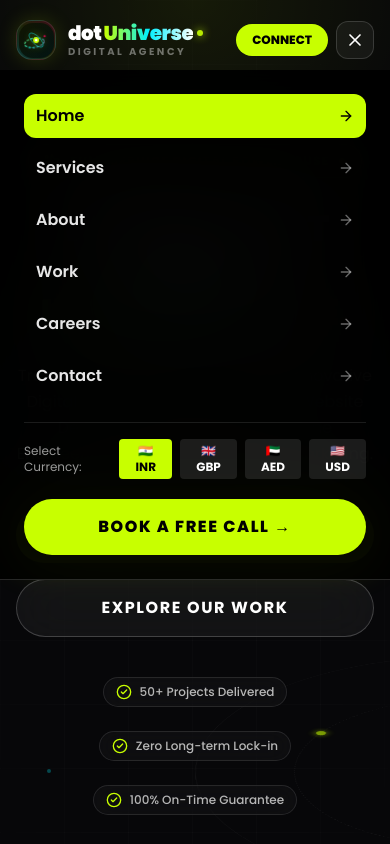
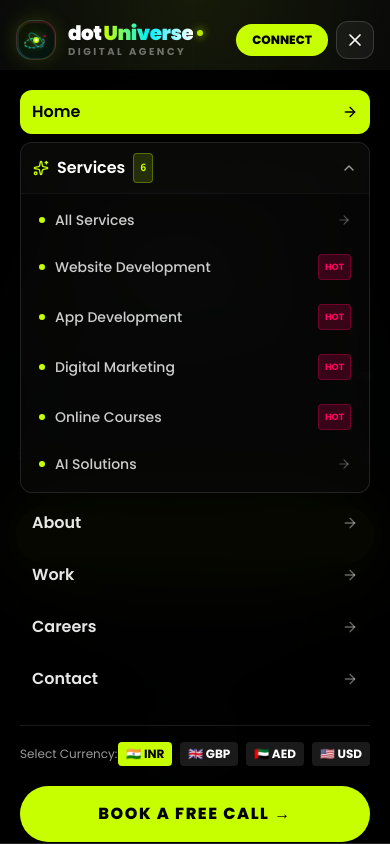
Before and after one commit to Preetabh/dotUniverse, a React (Vite) app in the folder frontend/: page / in a window 390 px wide. Both pictures are taken after a click on the button 355 px from the left and 40 px from the top of the page. Shown: the top 844 px of the page. Built offline with nearby package versions, Linux system fonts and the light colour scheme.

Commit message:
Add expandable Services subpages menu to mobile drawer

```diff
--- a/frontend/src/components/Navbar/Navbar.tsx
+++ b/frontend/src/components/Navbar/Navbar.tsx
@@ -12,6 +12,7 @@ interface NavbarProps {
 export const Navbar: React.FC<NavbarProps> = ({ currentCurrency, onCurrencyChange }) => {
   const [scrolled, setScrolled] = useState(false);
   const [mobileMenuOpen, setMobileMenuOpen] = useState(false);
+  const [mobileServicesOpen, setMobileServicesOpen] = useState(true);
   const [servicesDropdownOpen, setServicesDropdownOpen] = useState(false);
   const [countryDropdownOpen, setCountryDropdownOpen] = useState(false);
   const [currentPath, setCurrentPath] = useState(() => {
@@ -292,10 +293,67 @@ export const Navbar: React.FC<NavbarProps> = ({ currentCurrency, onCurrencyChang
 
       {/* Mobile Drawer */}
       {mobileMenuOpen && (
-        <div className="md:hidden fixed inset-x-0 top-[70px] bg-black/95 backdrop-blur-2xl border-b border-white/15 p-6 animate-in slide-in-from-top duration-300">
+        <div className="md:hidden fixed inset-x-0 top-[70px] bg-black/95 backdrop-blur-2xl border-b border-white/15 p-5 animate-in slide-in-from-top duration-300 max-h-[calc(100vh-70px)] overflow-y-auto z-50">
           <div className="flex flex-col gap-2">
             {NAV_LINKS.map((link) => {
-              const active = isLinkActive(link.href, !!link.dropdown);
+              if (link.dropdown) {
+                return (
+                  <div key={link.name} className="flex flex-col rounded-xl overflow-hidden border border-white/10 bg-white/[0.03]">
+                    <button
+                      type="button"
+                      onClick={() => setMobileServicesOpen(!mobileServicesOpen)}
+                      className="text-base font-semibold py-2.5 px-3 flex items-center justify-between text-white hover:text-[#c8ff00] transition-colors cursor-pointer w-full text-left"
+                    >
+                      <span className="flex items-center gap-2">
+                        <Sparkles className="w-4 h-4 text-[#c8ff00]" />
+                        <span>{link.name}</span>
+                        <span className="text-[10px] font-mono px-1.5 py-0.5 rounded bg-[#c8ff00]/15 text-[#c8ff00] border border-[#c8ff00]/30 font-bold">
+                          {link.dropdown.length}
+                        </span>
+                      </span>
+                      <ChevronDown
+                        className={`w-4 h-4 text-white/60 transition-transform duration-200 ${
+                          mobileServicesOpen ? 'rotate-180 text-[#c8ff00]' : ''
+                        }`}
+                      />
+                    </button>
+
+                    {mobileServicesOpen && (
+                      <div className="flex flex-col gap-1 pb-2 px-2 border-t border-white/5 pt-1.5 bg-black/40">
+                        {link.dropdown.map((subItem) => {
+                          const isSubItemActive = currentPath === subItem.href;
+                          return (
+                            <a
+                              key={subItem.name}
+                              href={subItem.href}
+                              onClick={() => setMobileMenuOpen(false)}
+                              className={`flex items-center justify-between p-2.5 rounded-lg text-sm transition-colors ${
+                                isSubItemActive
+                                  ? 'bg-[#c8ff00] text-black font-bold shadow-md'
+                                  : 'text-white/80 hover:text-white hover:bg-white/10'
+                              }`}
+                            >
+                              <div className="flex items-center gap-2.5">
+                                <span className={`w-1.5 h-1.5 rounded-full ${isSubItemActive ? 'bg-black' : 'bg-[#c8ff00]'}`} />
+                                <span className="font-medium">{subItem.name}</span>
+                              </div>
+                              {subItem.trending ? (
+                                <span className={`text-[9px] uppercase font-bold px-1.5 py-0.5 rounded ${isSubItemActive ? 'bg-black text-[#c8ff00]' : 'bg-[#ff005e]/20 text-[#ff005e] border border-[#ff005e]/30'}`}>
+                                  Hot
+                                </span>
+                              ) : (
+                                <ArrowRight className={`w-3.5 h-3.5 ${isSubItemActive ? 'text-black' : 'text-white/30'}`} />
+                              )}
+                            </a>
+                          );
+                        })}
+                      </div>
+                    )}
+                  </div>
+                );
+              }
+
+              const active = isLinkActive(link.href, false);
               return (
                 <a
                   key={link.name}
```
